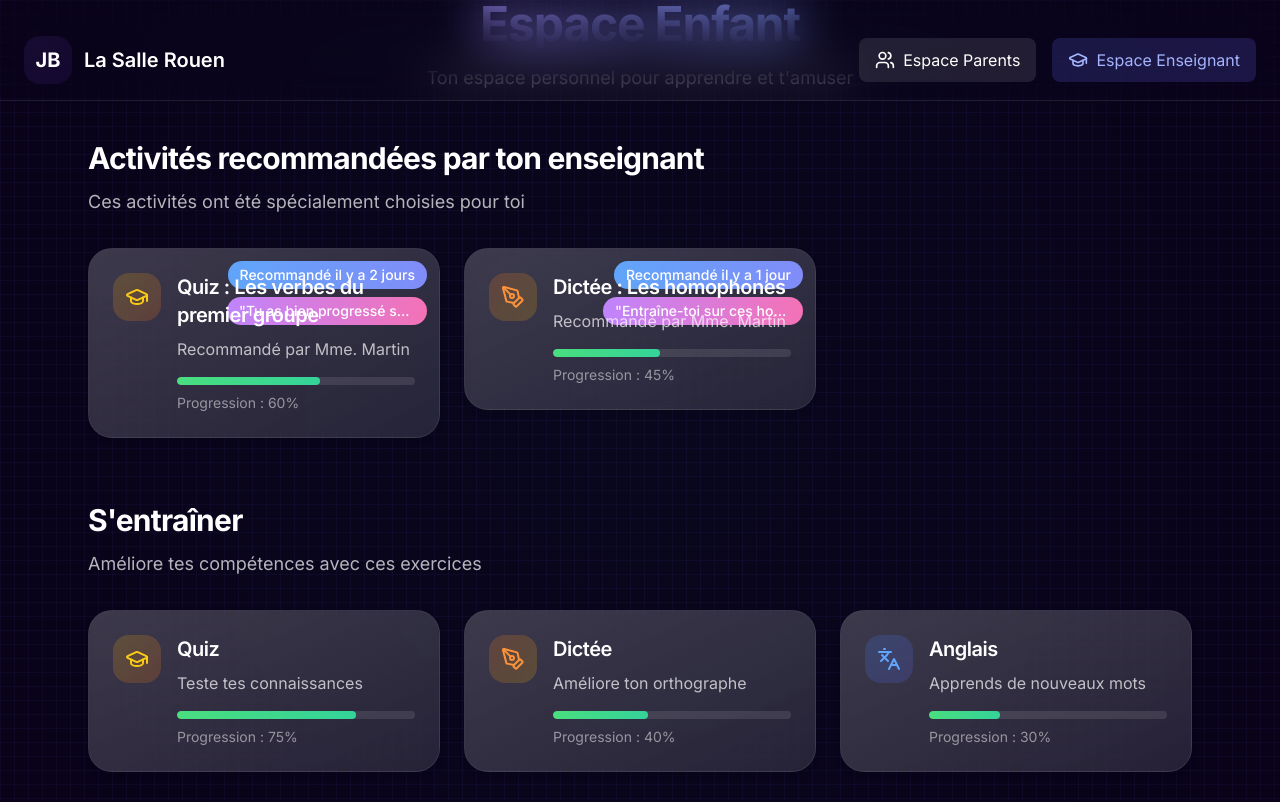
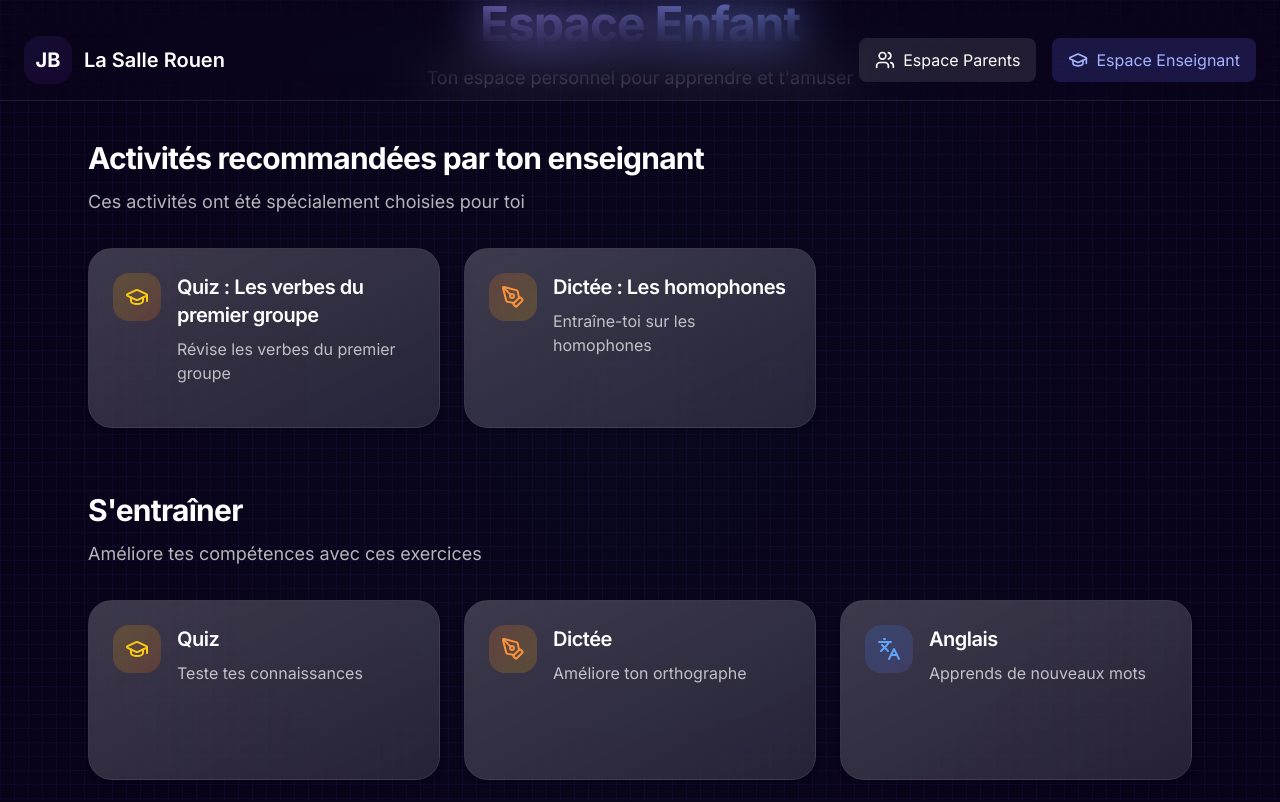
Before and after one commit to Rafikellou/petit-g-nie, a Next.js app: page / in a window 1280 px wide. Shown: the top 802 px of the page. Built offline with nearby package versions, Linux system fonts and the light colour scheme.

Commit message:
refactor: simplify recommended activities section
- Remove days since recommendation
- Remove teacher name
- Make all activity cards uniform in size
- Remove progress bars

```diff
--- a/src/app/page.tsx
+++ b/src/app/page.tsx
@@ -18,24 +18,18 @@ const recommendedActivities = [
   {
     href: '/quiz/recommended',
     title: 'Quiz : Les verbes du premier groupe',
-    description: 'Recommandé par Mme. Martin',
+    description: 'Révise les verbes du premier groupe',
     icon: GraduationCap,
     color: 'text-yellow-400',
-    bgGradient: 'from-yellow-500/20 to-orange-500/20',
-    recommendedDaysAgo: 2,
-    teacherMessage: "Tu as bien progressé sur les verbes, continue !",
-    progress: 60
+    bgGradient: 'from-yellow-500/20 to-orange-500/20'
   },
   {
     href: '/dictee/recommended',
     title: 'Dictée : Les homophones',
-    description: 'Recommandé par Mme. Martin',
+    description: 'Entraîne-toi sur les homophones',
     icon: PenTool,
     color: 'text-orange-400',
-    bgGradient: 'from-orange-500/20 to-yellow-500/20',
-    recommendedDaysAgo: 1,
-    teacherMessage: "Entraîne-toi sur ces homophones difficiles",
-    progress: 45
+    bgGradient: 'from-orange-500/20 to-yellow-500/20'
   }
 ];
 
--- a/src/components/home/ActivitySection.tsx
+++ b/src/components/home/ActivitySection.tsx
@@ -13,9 +13,6 @@ interface Activity {
   bgGradient: string;
   isNew?: boolean;
   isComingSoon?: boolean;
-  recommendedDaysAgo?: number;
-  teacherMessage?: string;
-  progress?: number;
 }
 
 interface ActivitySectionProps {
@@ -63,7 +60,7 @@ export function ActivitySection({ title, description, activities }: ActivitySect
           <motion.div key={activity.href} variants={item}>
             <Link
               href={activity.href}
-              className="block glass-card hover:scale-[1.02] transition-all hover:shadow-lg relative overflow-hidden rounded-2xl bg-white/5 backdrop-blur-sm"
+              className="block glass-card hover:scale-[1.02] transition-all hover:shadow-lg relative overflow-hidden rounded-2xl bg-white/5 backdrop-blur-sm h-[180px]"
             >
               <div className="absolute inset-0 bg-gradient-to-br from-white/[0.075] to-white/[0.025]" />
 
@@ -79,16 +76,6 @@ export function ActivitySection({ title, description, activities }: ActivitySect
                     Bientôt
                   </span>
                 )}
-                {activity.recommendedDaysAgo !== undefined && (
-                  <span className="bg-gradient-to-r from-blue-400 to-indigo-400 text-white text-sm px-3 py-1 rounded-full font-medium">
-                    Recommandé il y a {activity.recommendedDaysAgo} jour{activity.recommendedDaysAgo > 1 ? 's' : ''}
-                  </span>
-                )}
-                {activity.teacherMessage && (
-                  <span className="bg-gradient-to-r from-purple-400 to-pink-400 text-white text-sm px-3 py-1 rounded-full font-medium max-w-[200px] truncate">
-                    "{activity.teacherMessage}"
-                  </span>
-                )}
               </div>
 
               {/* Content */}
@@ -99,20 +86,7 @@ export function ActivitySection({ title, description, activities }: ActivitySect
                   </div>
                   <div className="flex-grow min-w-0">
                     <h3 className="text-xl font-semibold mb-2 text-white">{activity.title}</h3>
-                    <p className="text-base text-white/70 mb-4">{activity.description}</p>
-                    {activity.progress !== undefined && (
-                      <div className="mt-4">
-                        <div className="h-2 bg-white/10 rounded-full overflow-hidden">
-                          <div
-                            className="h-full bg-gradient-to-r from-green-400 to-emerald-400 rounded-full transition-all duration-500"
-                            style={{ width: `${activity.progress}%` }}
-                          />
-                        </div>
-                        <p className="text-sm text-white/50 mt-2">
-                          Progression : {activity.progress}%
-                        </p>
-                      </div>
-                    )}
+                    <p className="text-base text-white/70">{activity.description}</p>
                   </div>
                 </div>
               </div>
```
